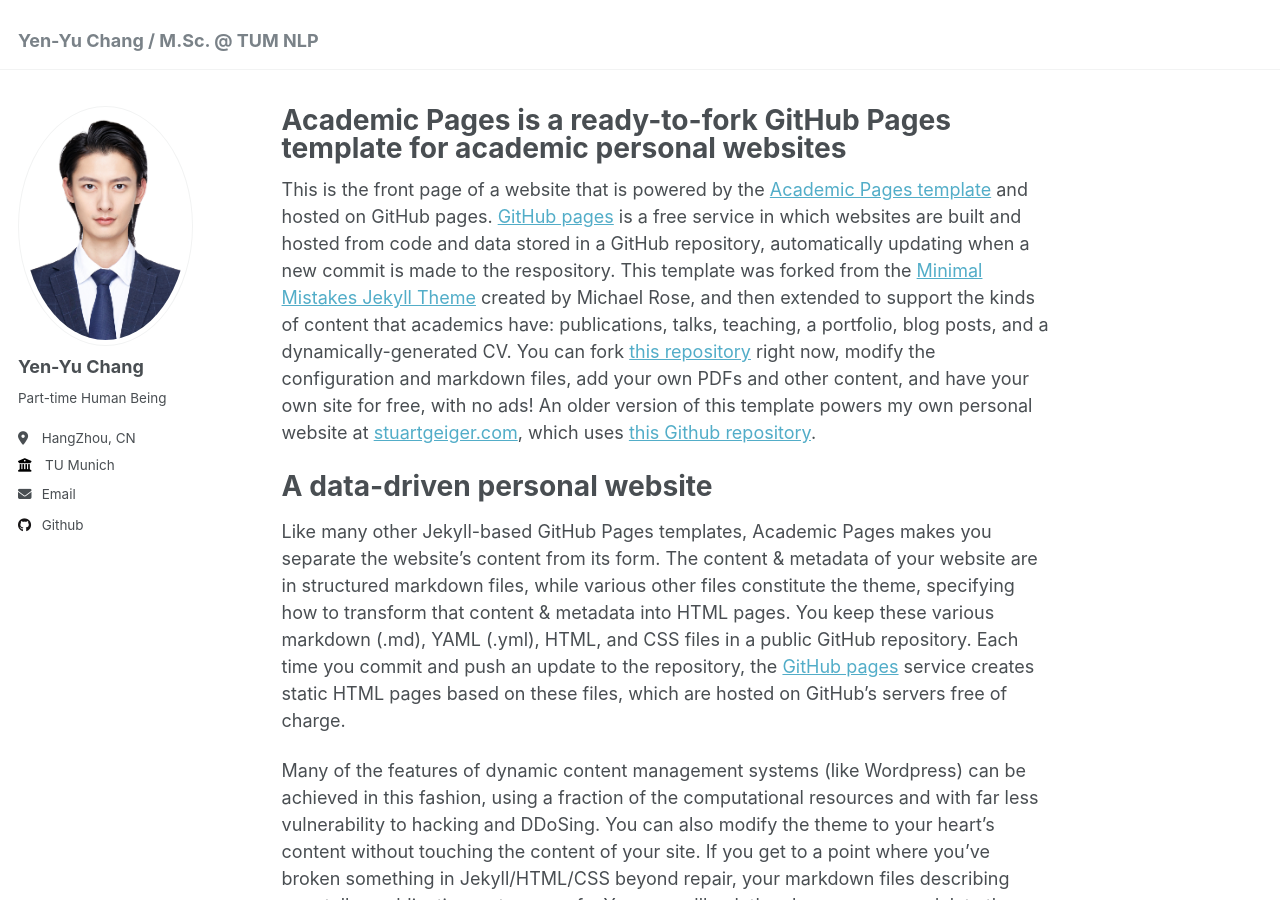
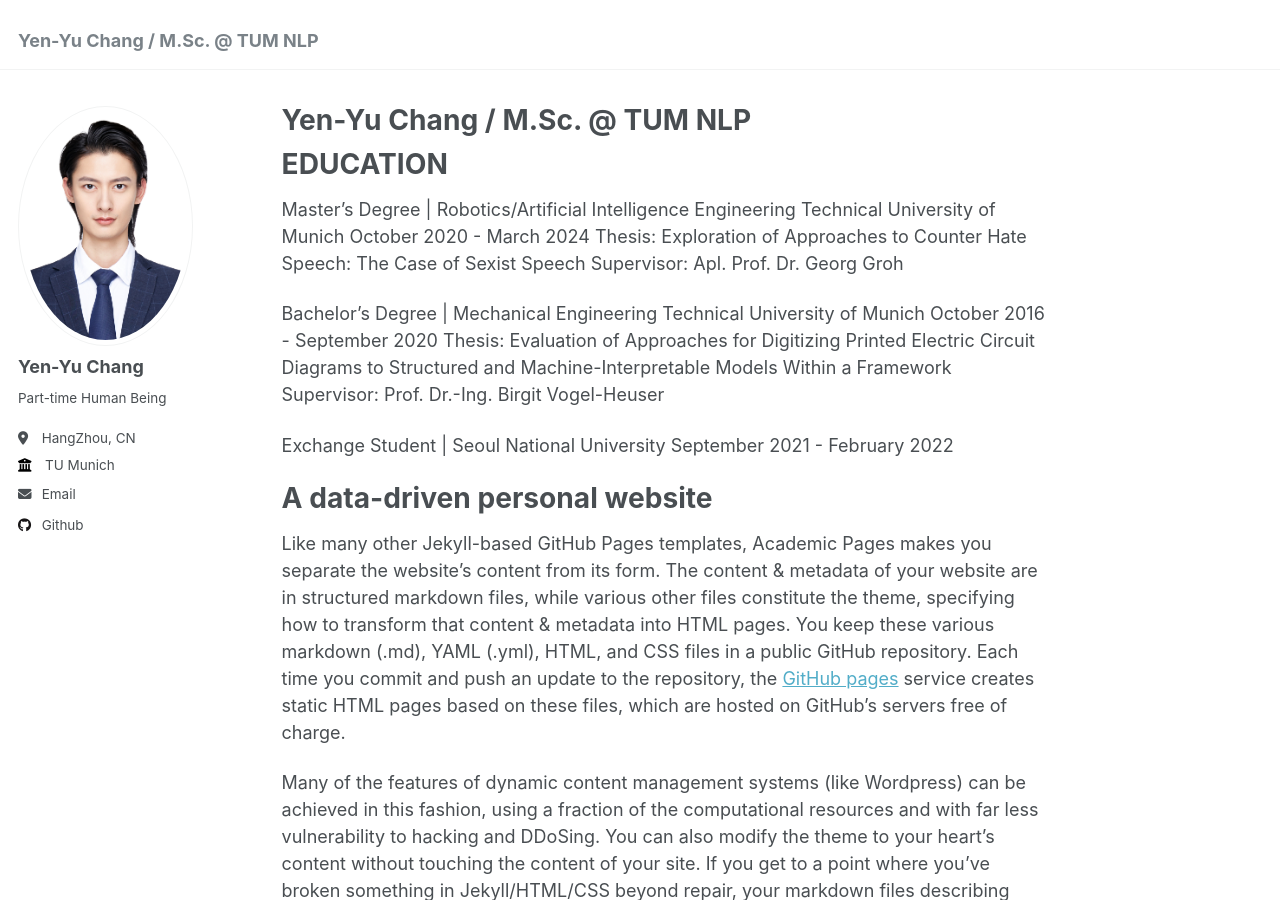
Before and after one commit to KAXY-3022/KAXY-3022.github.io, a Jekyll site: the page built from _pages/about.md, in a window 1280 px wide and 900 px high. Built offline with Jekyll 4.4.1, drawn with Linux system fonts in a browser that asks for light colours.

Commit message:
Update about.md

```diff
--- a/_pages/about.md
+++ b/_pages/about.md
@@ -1,13 +1,27 @@
 ---
 permalink: /
-title: "Academic Pages is a ready-to-fork GitHub Pages template for academic personal websites"
+title: "Yen-Yu Chang / M.Sc. @ TUM NLP"
 author_profile: true
 redirect_from:
   - /about/
   - /about.html
 ---
+EDUCATION
+======
+Master’s Degree | Robotics/Artificial Intelligence Engineering
+Technical University of Munich
+October 2020 - March 2024
+Thesis: Exploration of Approaches to Counter Hate Speech: The Case of Sexist Speech
+Supervisor: Apl. Prof. Dr. Georg Groh
 
-This is the front page of a website that is powered by the [Academic Pages template](https://github.com/academicpages/academicpages.github.io) and hosted on GitHub pages. [GitHub pages](https://pages.github.com) is a free service in which websites are built and hosted from code and data stored in a GitHub repository, automatically updating when a new commit is made to the respository. This template was forked from the [Minimal Mistakes Jekyll Theme](https://mmistakes.github.io/minimal-mistakes/) created by Michael Rose, and then extended to support the kinds of content that academics have: publications, talks, teaching, a portfolio, blog posts, and a dynamically-generated CV. You can fork [this repository](https://github.com/academicpages/academicpages.github.io) right now, modify the configuration and markdown files, add your own PDFs and other content, and have your own site for free, with no ads! An older version of this template powers my own personal website at [stuartgeiger.com](http://stuartgeiger.com), which uses [this Github repository](https://github.com/staeiou/staeiou.github.io).
+Bachelor’s Degree | Mechanical Engineering
+Technical University of Munich
+October 2016 - September 2020
+Thesis: Evaluation of Approaches for Digitizing Printed Electric Circuit Diagrams to Structured and Machine-Interpretable Models Within a Framework
+Supervisor: Prof. Dr.-Ing. Birgit Vogel-Heuser
+
+Exchange Student | Seoul National University
+September 2021 - February 2022
 
 A data-driven personal website
 ======
```
